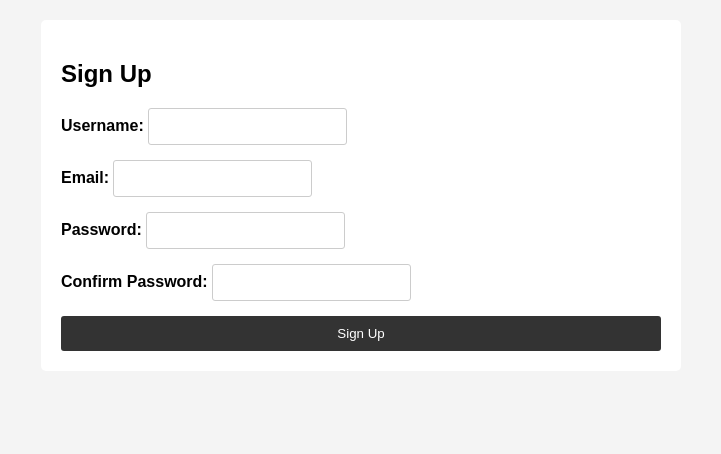
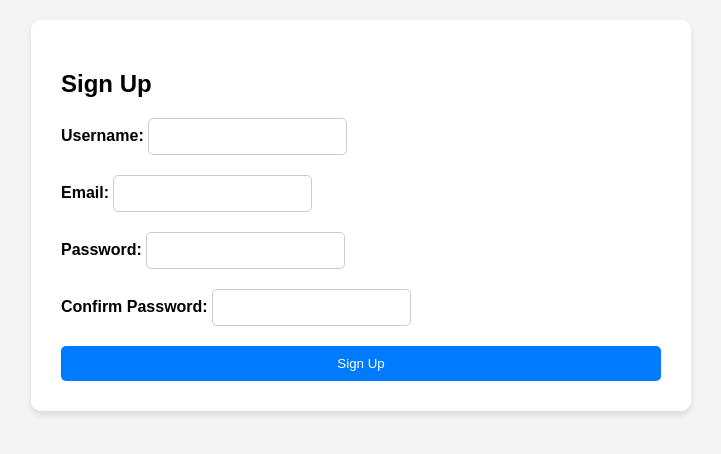
Before and after one commit to KenichiroAnderson/Tumblify, a PHP site: page /signup.php in a window 1280 px wide. Shown: the part 118-572 px from the top of the page, without its empty margins (279-1000 px from the left). Run offline with PHP 8.4, Linux system fonts and the light colour scheme.

Commit message:
css file fixing

```diff
--- a/blog project/CSS/Signup-Style.css
+++ b/blog project/CSS/Signup-Style.css
@@ -37,8 +37,9 @@ main {
     max-width: 600px;
     margin: 20px auto;
     background-color: #fff;
-    padding: 20px;
-    border-radius: 5px;
+    padding: 30px;
+    border-radius: 10px;
+    box-shadow: 0 4px 6px rgba(0, 0, 0, 0.1);
 }
 
 form {
@@ -47,24 +48,28 @@ form {
 }
 
 label {
-    margin-top: 10px;
+    margin-top: 15px;
     font-weight: bold;
 }
 
 input {
     padding: 10px;
-    margin-bottom: 15px;
+    margin-bottom: 20px;
     border: 1px solid #ccc;
-    border-radius: 3px;
+    border-radius: 5px;
 }
 
 button {
     padding: 10px;
-    background-color: #333;
+    background-color: #007bff;
     color: #fff;
     border: none;
-    border-radius: 3px;
+    border-radius: 5px;
     cursor: pointer;
+}
+
+button:hover {
+    background-color: #0056b3;
 }
 
 .error-message {
@@ -72,18 +77,17 @@ button {
     margin-top: 5px;
 }
 
-#successMessage {
-    /*set to invisible so we can activate it later*/
-    display: none;
-    background-color: #5cb85c;
-    color: #fff;
+.success-message {
+    color: #155724;
+    background-color: #d4edda;
+    border: 1px solid #c3e6cb;
+    border-radius: 5px;
     padding: 10px;
-    border-radius: 5px;
     margin-top: 10px;
 }
 
-.user-icon {
-    width: 20px;
-    height: auto;
-    margin-right: 5px;
+.success-message:before {
+    content: "\2713 ";
+    color: #155724;
+    font-weight: bold;
 }
```
